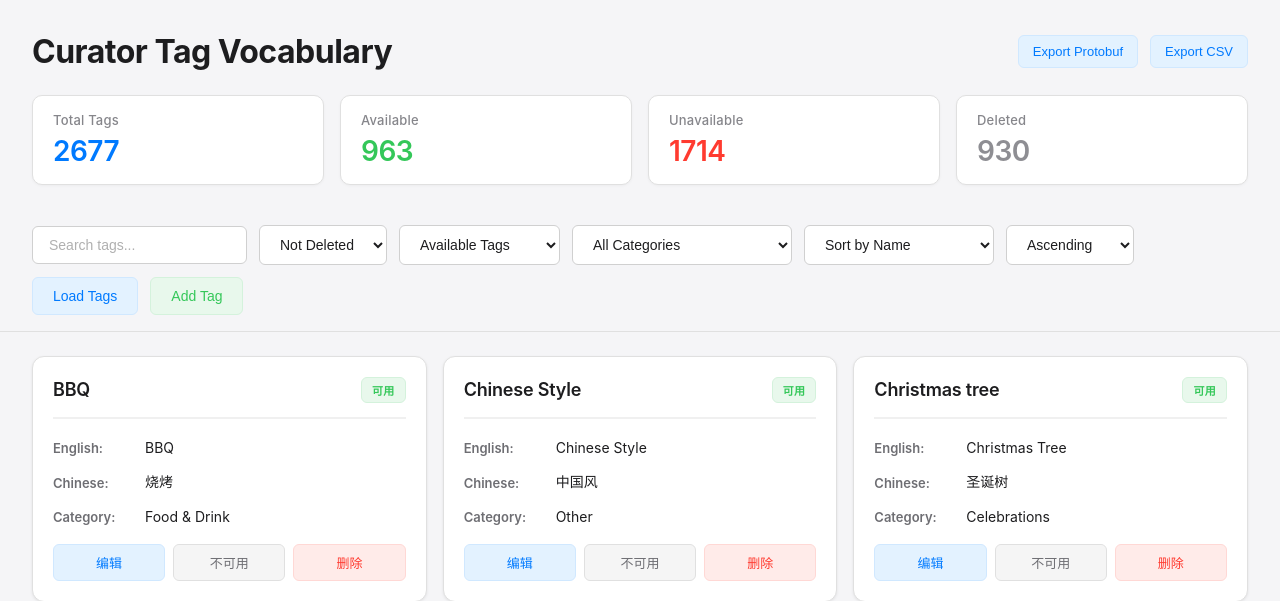
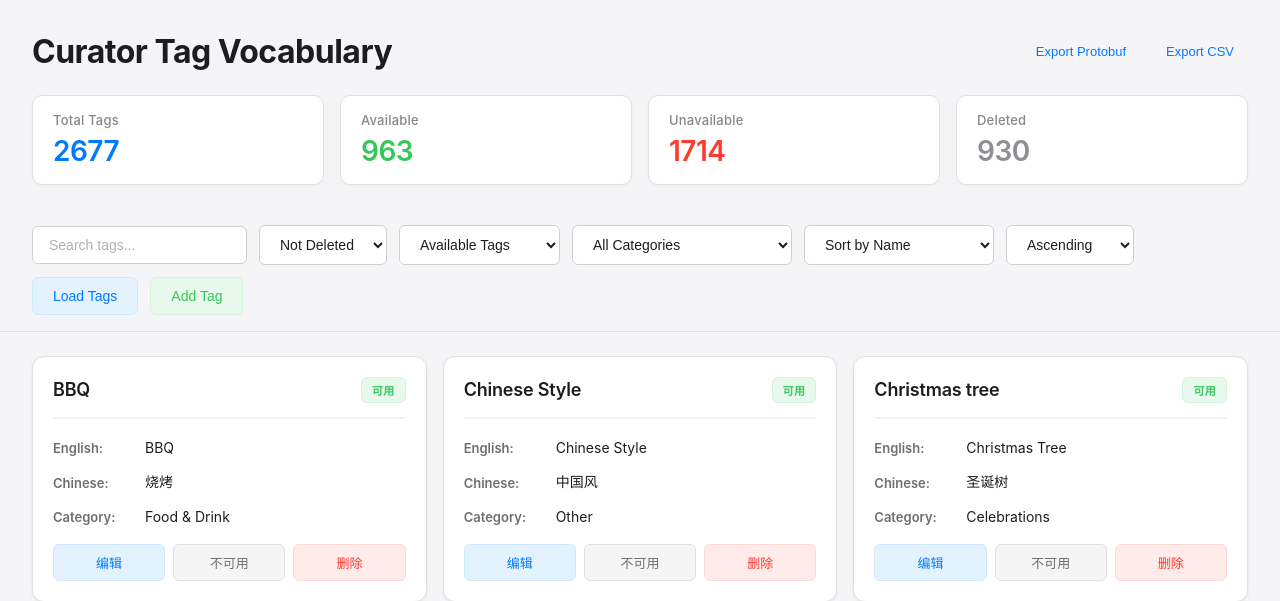
Before and after one commit to xylcm/curator-tag-vocab, a Flask app: page /tagging/vocab/ in a window 1280 px wide. Shown: the top 601 px of the page. Run offline with Flask 3, Linux system fonts and the light colour scheme; data comes from the database, SQL or seed files in the repository; parts of the project's set-up code (start-up, migrations or seed data) failed here and were passed over.

Commit message:
style: change export buttons to link style
Add .btn-link class for link-style buttons (no background, no border).
Update export buttons to use btn-link style.

Co-Authored-By: Claude Opus 4.5 <noreply@anthropic.com>

```diff
--- a/src/static/css/main.css
+++ b/src/static/css/main.css
@@ -168,6 +168,20 @@ body {
 .btn-info:hover {
     background: #d0e8ff;
     border-color: #9fceff;
+}
+
+.btn-link {
+    background: transparent;
+    color: #007aff;
+    border: none;
+    padding: 8px 12px;
+    text-decoration: none;
+}
+
+.btn-link:hover {
+    background: transparent;
+    text-decoration: underline;
+    opacity: 1;
 }
 
 .btn-small {
--- a/src/templates/tags.html
+++ b/src/templates/tags.html
@@ -7,8 +7,8 @@
     <div class="header-top">
         <h1>Curator Tag Vocabulary</h1>
         <div class="header-actions">
-            <button class="btn btn-primary btn-small" id="export-protobuf-btn">Export Protobuf</button>
-            <button class="btn btn-primary btn-small" id="export-csv-btn">Export CSV</button>
+            <button class="btn btn-link btn-small" id="export-protobuf-btn">Export Protobuf</button>
+            <button class="btn btn-link btn-small" id="export-csv-btn">Export CSV</button>
         </div>
     </div>
 
```
Also changed, not shown: .event-pr_commented-1772633101836.json (added).
